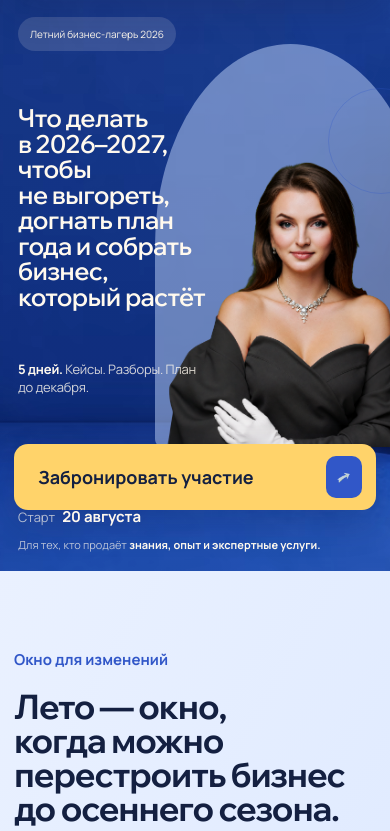
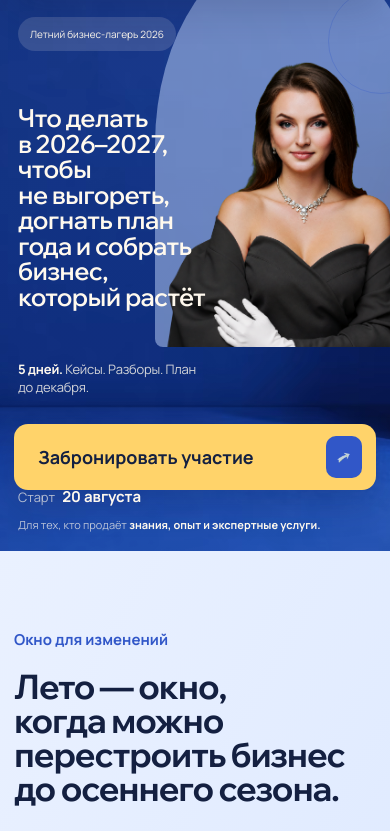
Before and after one commit to sergey9lap-sys/camp, a website built with Vite: page index.html in a window 390 px wide. Shown: the part 67-898 px from the top of the page. Built offline with nearby package versions, Linux system fonts and the light colour scheme; some packages are replaced by stand-ins of ours.

Commit message:
raise mobile hero portrait and cta

```diff
--- a/src/styles.css
+++ b/src/styles.css
@@ -428,10 +428,10 @@ button, input { font: inherit; }
   .hero .tag { z-index: 3; grid-column: 1; grid-row: 1; justify-self: start; margin: 8px 0 0 4px; font-size: 10px; }
   .hero-title { z-index: 3; grid-column: 1; grid-row: 2; max-width: none; margin: 18px 0 14px 4px; font-size: clamp(25px, 7.2vw, 30px); line-height: 1.02; letter-spacing: -.025em; text-align: left; }
   .hero-lead { z-index: 3; grid-column: 1; grid-row: 3; max-width: none; margin: 0 10px 14px 4px; font-size: 13px; line-height: 1.42; text-align: left; }
-  .hero-portrait { z-index: 2; grid-column: 2; grid-row: 1 / 4; align-self: end; justify-self: start; width: 154%; height: 458px; min-height: 0; margin: 0 -18% 0 -36%; transform: none; overflow: visible; }
+  .hero-portrait { z-index: 2; grid-column: 2; grid-row: 1 / 4; align-self: end; justify-self: start; width: 154%; height: 458px; min-height: 0; margin: 0 -18% 0 -36%; transform: translateY(-100px); overflow: visible; }
   .hero-portrait::before { inset: 8% -8% 0 2%; background: rgba(201,220,255,.48); border-radius: 50% 50% 8px 8px; box-shadow: none; }
   .hero-portrait img { inset: auto -12% 0 auto; width: 112%; height: 101%; object-position: right bottom; }
-  .hero-copy > .button { z-index: 5; grid-column: 1 / -1; grid-row: 4; position: static; width: 100%; margin: -17px 0 0; }
+  .hero-copy > .button { z-index: 5; grid-column: 1 / -1; grid-row: 4; position: static; width: 100%; margin: -37px 0 0; }
   .hero-date { z-index: 5; grid-column: 1 / -1; grid-row: 5; position: static; justify-content: flex-start; margin: 10px 4px 0; }
   .hero-audience { z-index: 5; grid-column: 1 / -1; grid-row: 6; position: static; max-width: none; margin: 9px 4px 0; font-size: 11px; }
   .hero-portrait > p { display: none; }
```
